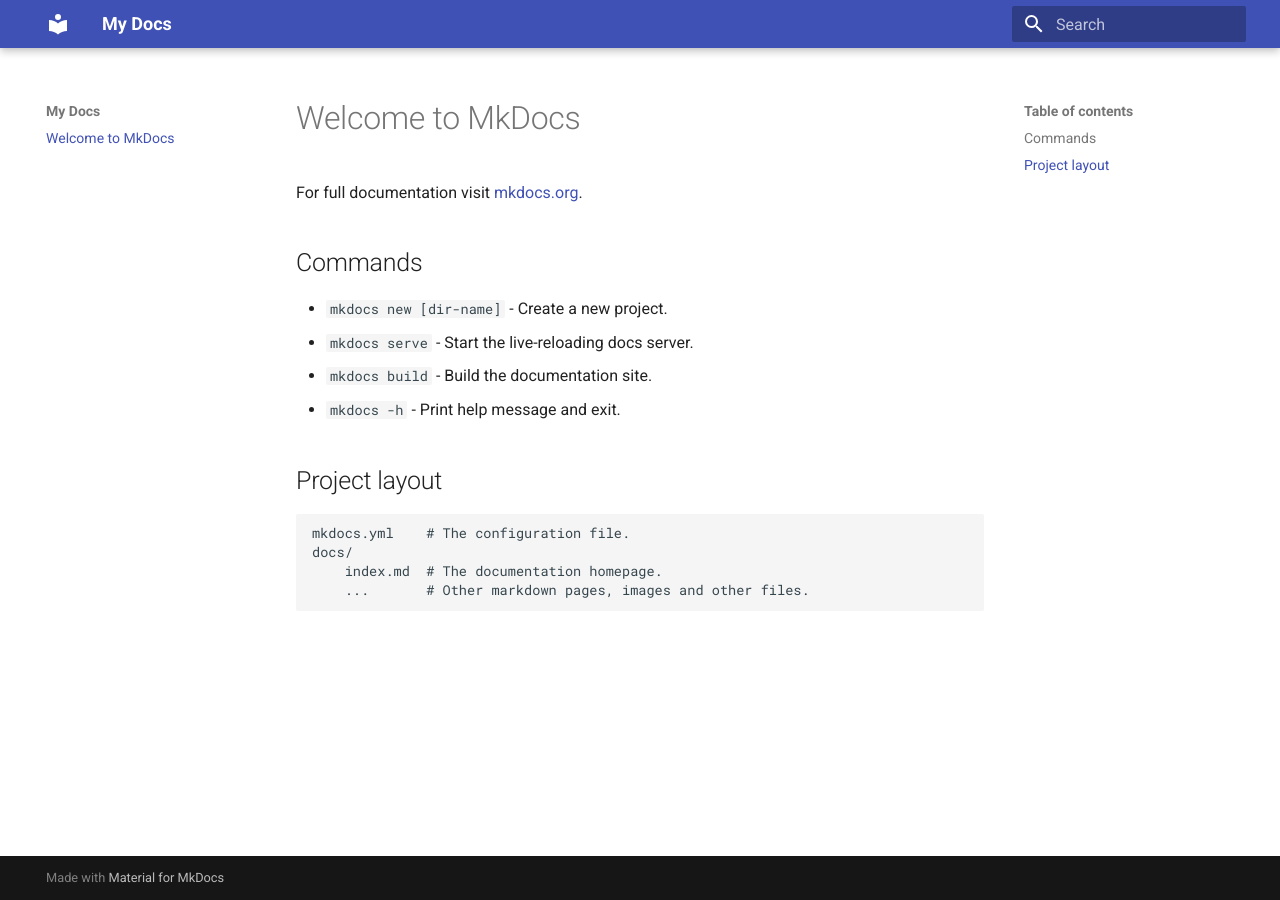
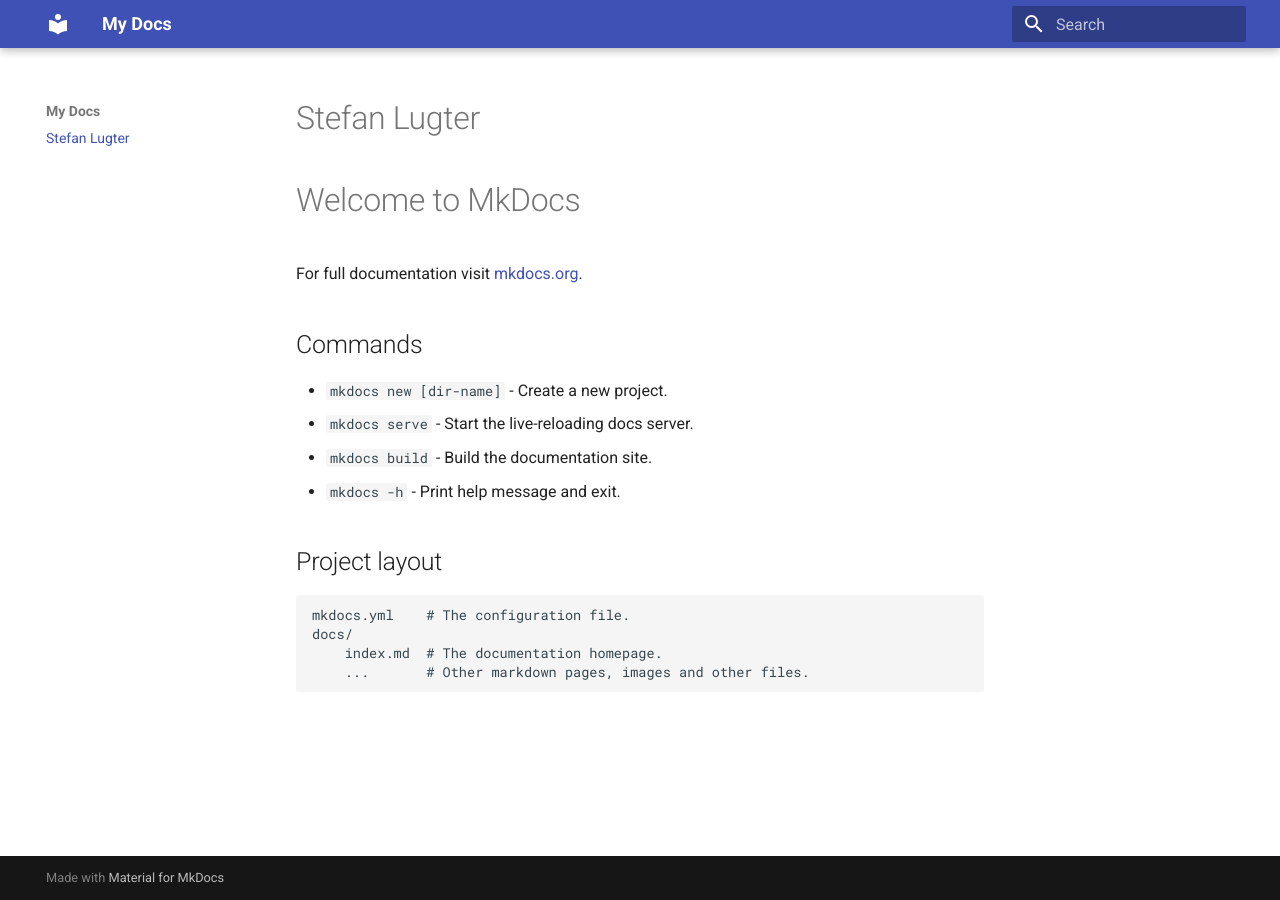
Before and after one commit to bedstefaer/bedstefaer.github.io, an MkDocs documentation site: the page built from docs/index.md, in a window 1280 px wide. Built offline with MkDocs 1.6.1 and Material for MkDocs 9.7.7, drawn with Linux system fonts in a browser that asks for light colours.

Commit message:
stefan lugter

```diff
--- a/docs/index.md
+++ b/docs/index.md
@@ -1,3 +1,6 @@
+
+# Stefan Lugter
+
 # Welcome to MkDocs
 
 For full documentation visit [mkdocs.org](https://www.mkdocs.org).
```
